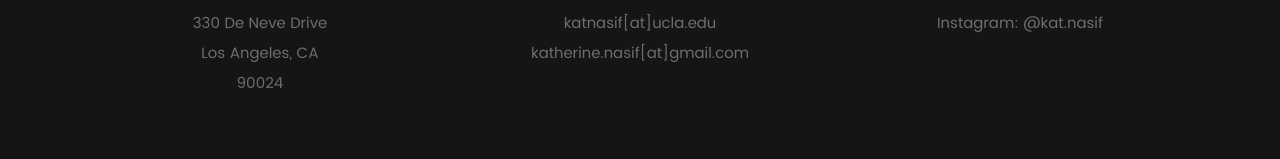
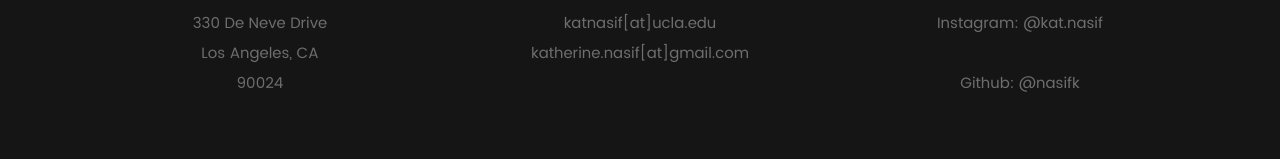
Before and after one commit to NasifK/nasifk.github.io, a plain HTML site: page index.html in a window 1280 px wide. Shown: the part 4515-4674 px from the top of the page. Drawn offline with Linux system fonts and the light colour scheme; files whose address does not match are found by name.

Commit message:
version_2.1.3
added github in socials

```diff
--- a/index.html
+++ b/index.html
@@ -299,6 +299,7 @@
 				</div>
 				<h5>Socials</h5>
 				<p>Instagram: @kat.nasif </p>
+				<p>Github: @nasifk </p>
 			</div>
 		</div> <!-- /contact-info -->
 	</section> <!-- /contact -->
```
